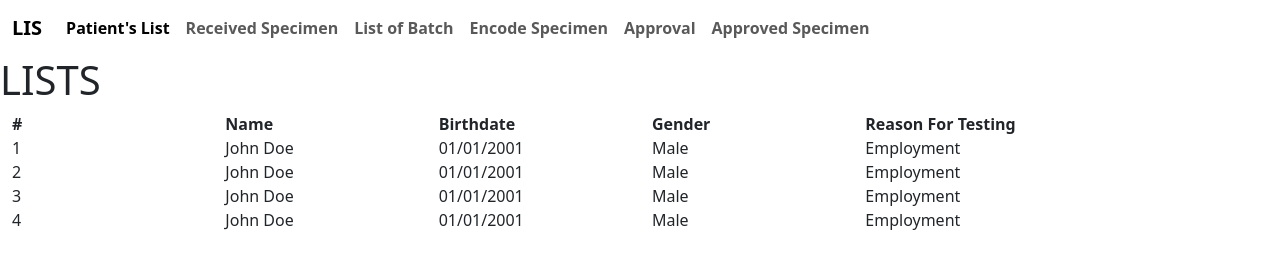
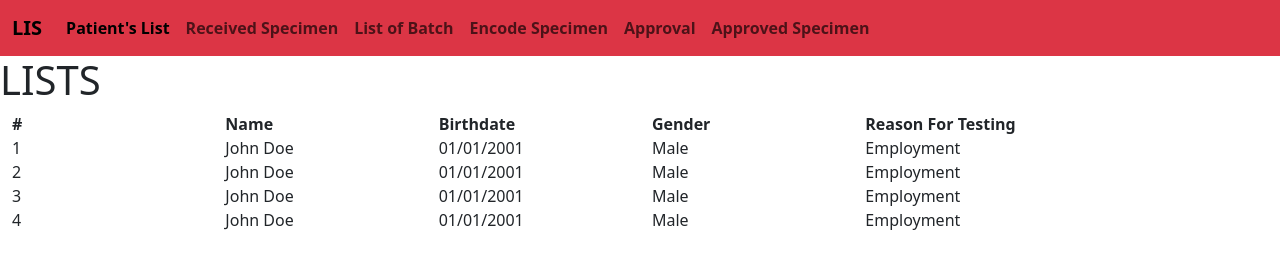
Before and after one commit to devmarj/Project-1, a plain HTML site: page patient's list.html in a window 1280 px wide. Drawn offline with nearby package versions, Linux system fonts and the light colour scheme.

Commit message:
Changed the

```diff
--- a/patient's list.html
+++ b/patient's list.html
@@ -8,7 +8,7 @@
 </head>
 <body>
     <header>
-        <nav class="navbar navbar-expand-lg ">
+        <nav class="navbar navbar-expand-lg bg-danger">
             <div class="container-fluid">
               <a class="navbar-brand fw-bold" href="#">LIS</a>
               <button class="navbar-toggler" type="button" data-bs-toggle="collapse" data-bs-target="#navbarNav" aria-controls="navbarNav" aria-expanded="false" aria-label="Toggle navigation">
```
